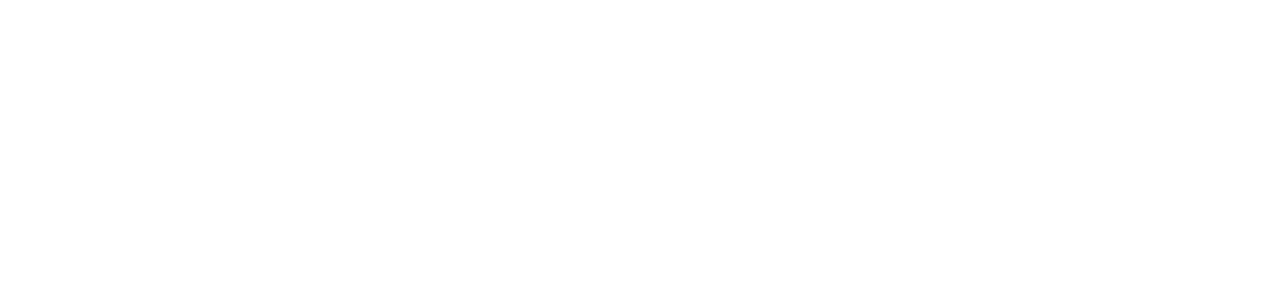
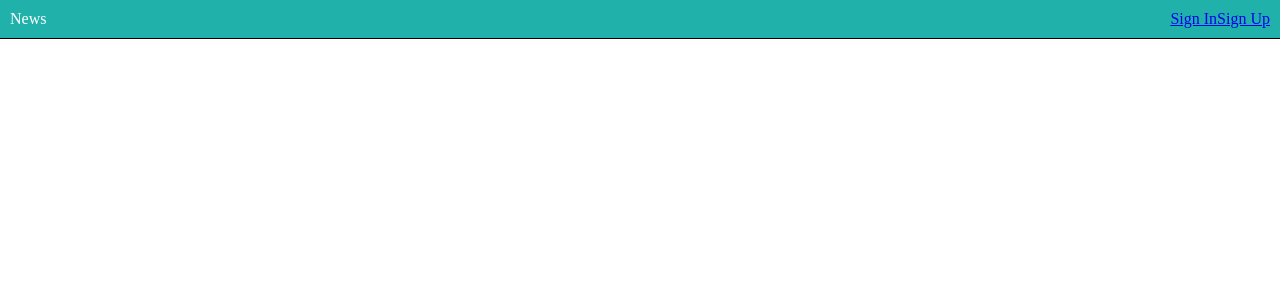
Before and after one commit to guillaumepeoch/RSS-Feeder, a React (Create React App) app: page / in a window 1280 px wide. Shown: the top 300 px of the page. Built offline with nearby package versions, Linux system fonts and the light colour scheme.

Commit message:
Nav bar base

```diff
--- a/src/Routes.js
+++ b/src/Routes.js
@@ -1,13 +1,17 @@
 import React from 'react';
 import { Switch, Route } from 'react-router-dom';
 
-import Home from './components/home/Home'
+import Home from './components/home/Home';
+
+import Layout from './hoc/layout/Layout';
 
 const Routes = () => {
     return (
-      <Switch>
-        <Route path='/' exact component={Home} />
-      </Switch>
+      <Layout>
+        <Switch>
+          <Route path='/' exact component={Home} />
+        </Switch>
+      </Layout>
     );
 }
 
--- /dev/null
+++ b/src/components/header/Header.js
@@ -0,0 +1,33 @@
+import React from 'react';
+
+import { Link } from 'react-router-dom';
+
+import style from './header.module.css'
+
+const Header = function(){
+
+  const navBar = function(){
+    return (
+      <div className={style.bars}>
+        News
+
+        <div className={style.authentification}>
+          <Link to="/SignIn">
+            Sign In
+          </Link>
+          <Link to="/SignUp">
+            Sign Up
+          </Link>
+        </div>
+      </div>
+    );
+  }
+
+  return (
+    <header className={style.header}>
+      {navBar()}
+    </header>
+  );
+}
+
+export default Header;
--- /dev/null
+++ b/src/components/header/header.module.css
@@ -0,0 +1,14 @@
+.header {
+  background: LightSeaGreen;
+  border-bottom: 1px solid black;
+}
+
+.bars {
+  color:white;
+  padding:10px;
+  cursor:pointer;
+}
+
+.authentification {
+  float:right;
+}
--- /dev/null
+++ b/src/hoc/layout/Layout.js
@@ -0,0 +1,18 @@
+import React from 'react';
+
+import './layout.css'
+
+import Header from '../../components/header/Header';
+//import Footer from '../../components/footer/Footer';
+
+const Layout = function(props){
+  return (
+    <div>
+      <Header
+      />
+       { props.children }
+    </div>
+  );
+}
+
+export default Layout
--- /dev/null
+++ b/src/hoc/layout/layout.css
@@ -0,0 +1,4 @@
+body {
+  padding:0;
+  margin:0;
+}
```
